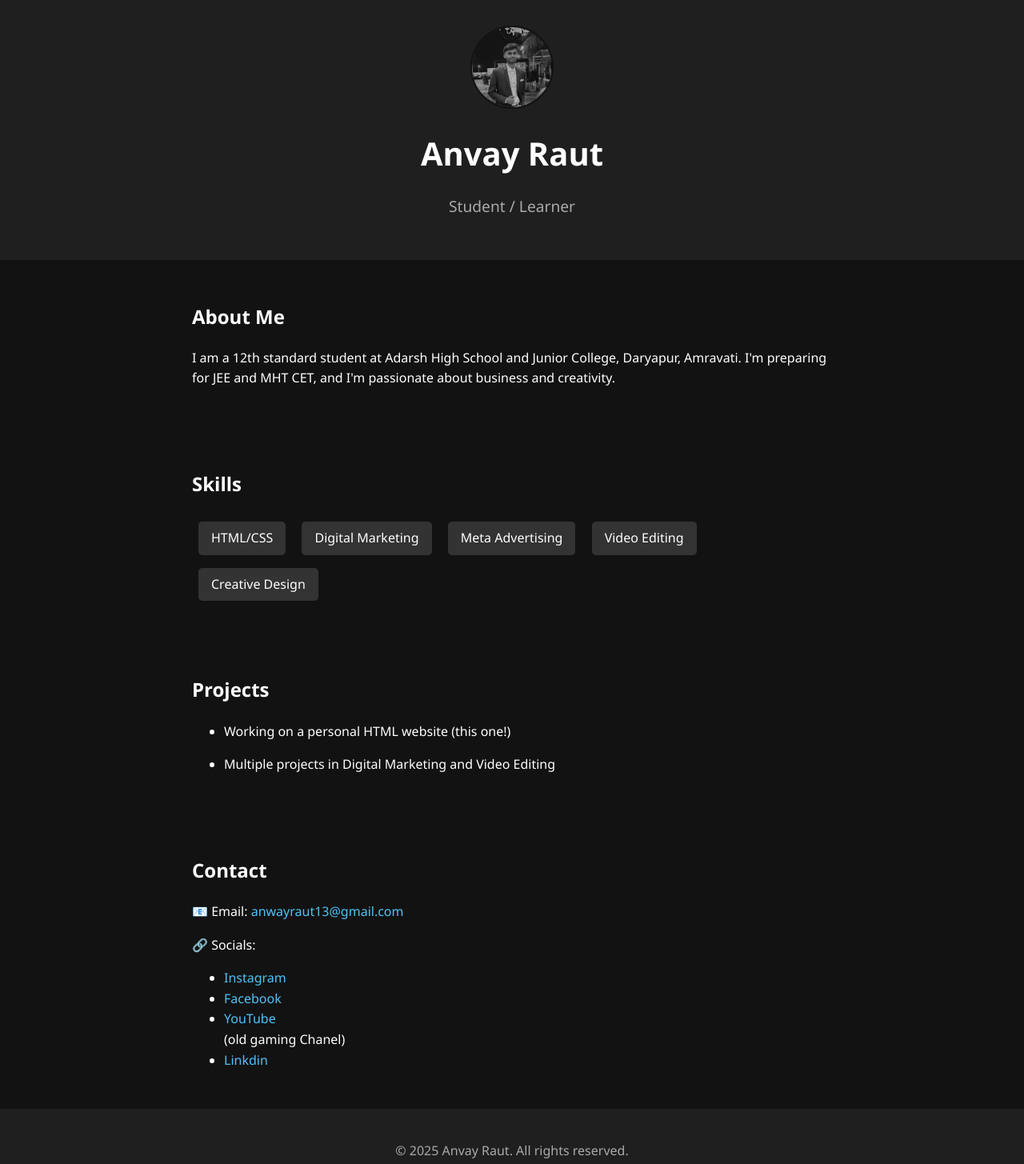
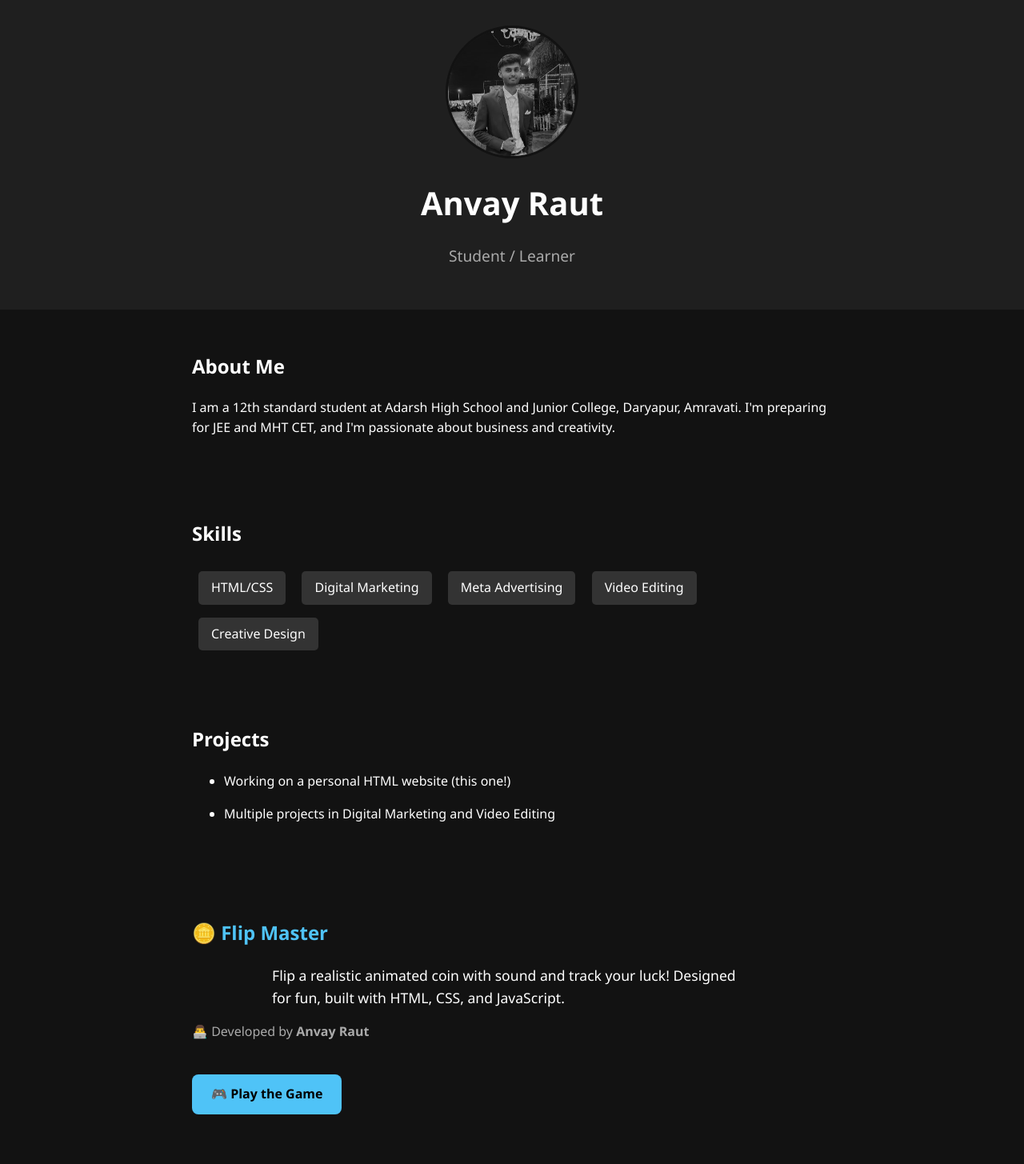
Before and after one commit to Anvayraut/Profile, a plain HTML site: page index.html in a window 1280 px wide. Shown: the top 1455 px of the page at 80% size. Drawn offline with Linux system fonts and the light colour scheme.

Commit message:
Update index.html

```diff
--- a/index.html
+++ b/index.html
@@ -22,8 +22,8 @@ scroll-behavior: smooth;
       text-align: center;
     }
     header img {
-      width: 100px;
-      height: 100px;
+      width: 160px;
+      height: 160px;
       object-fit: cover;
       border-radius: 50%;
       border: 2px solid #4fc3f7;
@@ -107,7 +107,7 @@ scroll-behavior: smooth;
 <body>
   <header>
 
-<img src="Anvayraut img.jpg" alt="Anvay Raut" style= "width=100 height=100; object-fit: cover; border-radius: 50%; border: 2px solid #121212;">
+<img src="Anvayraut img.jpg" alt="Anvay Raut" style= "width=100 height=100; object-fit: cover; border-radius: 50%; border: 3px solid #121212;">
 
     <h1>Anvay Raut</h1>
     <p>Student / Learner </p>
@@ -139,6 +139,21 @@ scroll-behavior: smooth;
     </ul>
   </section>
 
+<section id="coin-section" style="padding: 3rem; text-align: left;">
+  <h2 style="color: #4fc3f7;">🪙 Flip Master</h2>
+  <p style="max-width: 600px; margin: auto; font-size: 1.1rem;">
+    Flip a realistic animated coin with sound and track your luck!
+    Designed for fun, built with HTML, CSS, and JavaScript.
+  </p>
+  <p style="margin-top: 1rem; color: #aaa;">
+    👨‍💻 Developed by <strong>Anvay Raut</strong>
+  </p>
+  <a href="coin-flip.html" target="_blank" style="display: inline-block; margin-top: 1.5rem; padding: 12px 24px; background-color: #4fc3f7; color: #000; text-decoration: none; border-radius: 8px; font-weight: bold;">
+    🎮 Play the Game
+  </a>
+</section>
+
+
   <section>
     <h2>Contact</h2>
     <p>📧 Email: <a href="mailto:anwayraut13@gmail.com" target="_blank" rel="noopener">anwayraut13@gmail.com</a></p>
```
